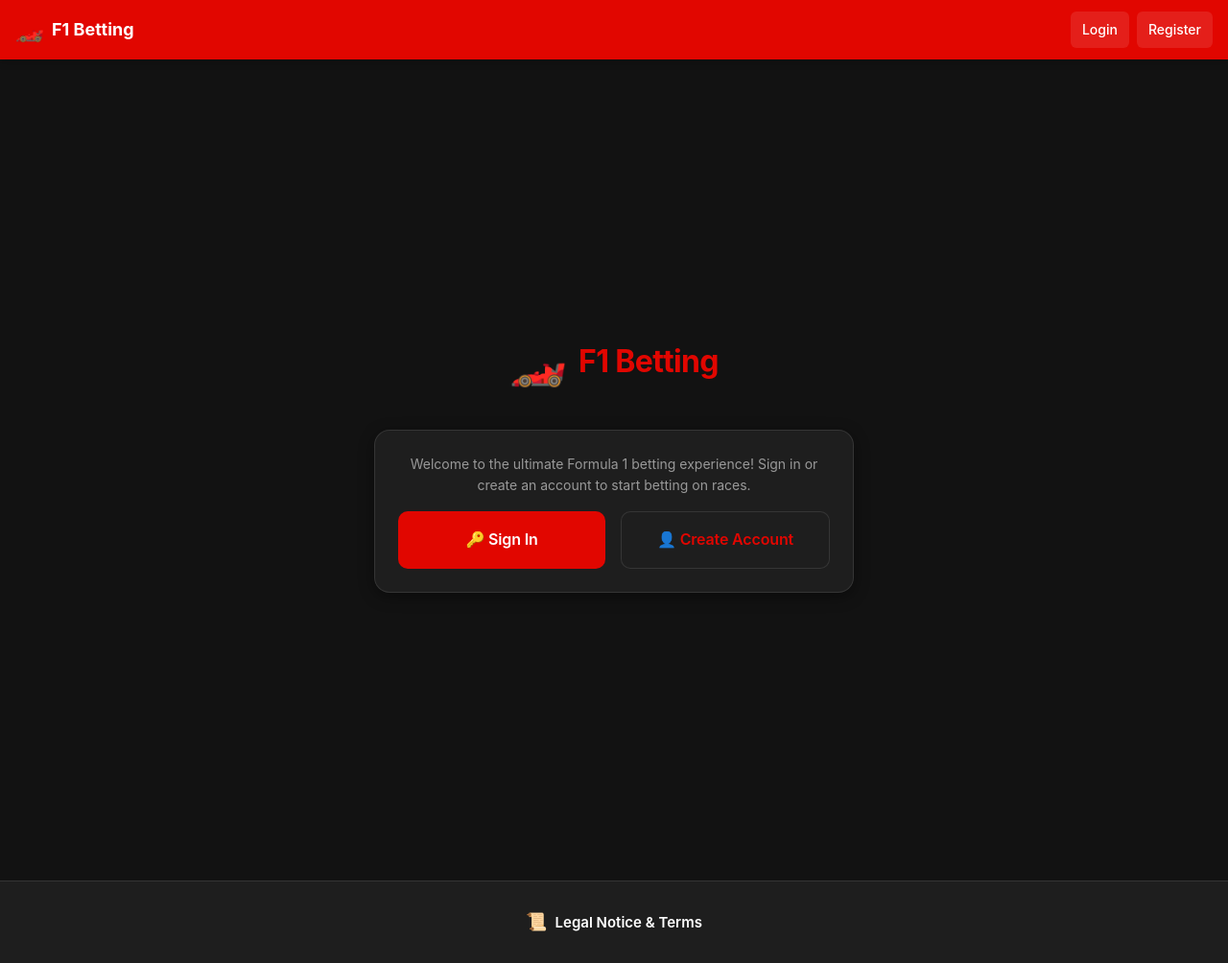
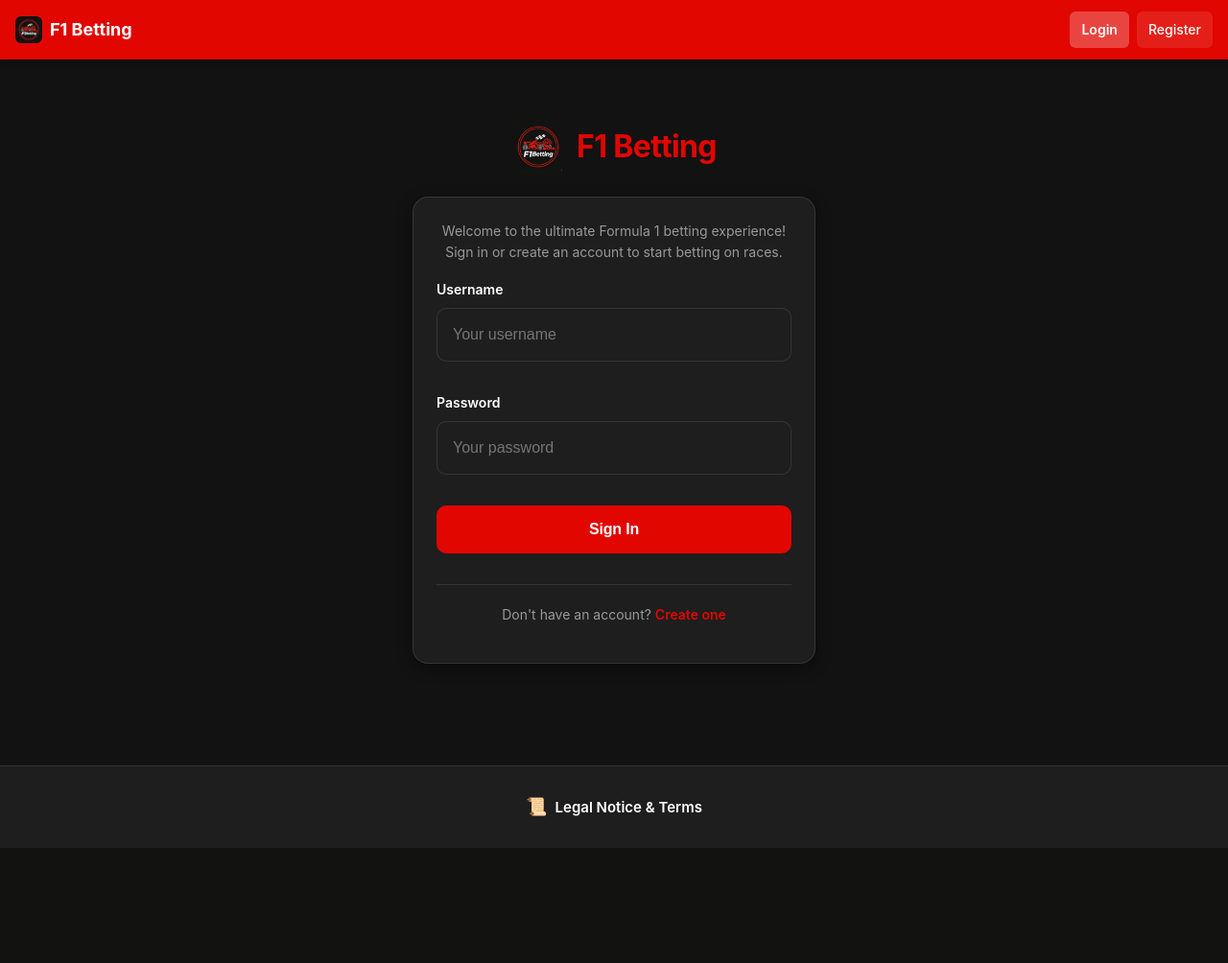
Before and after one commit to Meith0717/f1-betting-website, a Flask app: page / in a window 1280 px wide. Shown: the whole page at 96% size. After the commit the page ends 884 px from the top, so only its background shows below. Run offline with Flask 3, Linux system fonts and the light colour scheme.

Commit message:
Merge welcome and login pages, use logo images, strip ANSI codes from logs
- Combine welcome description and login form on / (welcome.html)
- /login GET redirects to /; login.html template removed
- Nav login link and auth redirects point to main.index
- Replace emoji logo with icon PNGs in nav bar and welcome page
- Add ANSI escape strip filter to log handlers (fixes unreadable
  characters in log files from werkzeug color codes)

Generated by Mistral Vibe.
Co-Authored-By: Mistral Vibe <vibe@mistral.ai>

```diff
--- a/src/app/auth_decorators.py
+++ b/src/app/auth_decorators.py
@@ -13,7 +13,7 @@ def login_required(f):
     def decorated(*args, **kwargs):
         if "username" not in session:
             flash("Please login first", "error")
-            return redirect(url_for("auth.login"))
+            return redirect(url_for("main.index"))
         return f(*args, **kwargs)
 
     return decorated
@@ -26,7 +26,7 @@ def admin_required(f):
     def decorated(*args, **kwargs):
         if "username" not in session:
             flash("Please login first", "error")
-            return redirect(url_for("auth.login"))
+            return redirect(url_for("main.index"))
 
         from .services.user_service import user_service
 
--- a/src/app/core/logger.py
+++ b/src/app/core/logger.py
@@ -13,10 +13,26 @@ with file + console handlers. All named loggers propagate to root.
 
 import logging
 import os
+import re
 from logging.handlers import RotatingFileHandler
 from typing import Optional
 
 _LOG_FILE_PATH: Optional[str] = None
+
+_ANSI_RE = re.compile(r"\x1b\[[0-9;]*m")
+
+
+class _AnsiStripFilter(logging.Filter):
+    """Remove ANSI escape sequences from log records so log files stay plain text."""
+
+    def filter(self, record: logging.LogRecord) -> bool:
+        record.msg = _ANSI_RE.sub("", str(record.msg))
+        if record.args:
+            record.args = tuple(
+                _ANSI_RE.sub("", str(a)) if isinstance(a, str) else a
+                for a in record.args
+            )
+        return True
 
 
 def get_logger(name: str = None) -> logging.Logger:
@@ -55,14 +71,18 @@ def setup_logging(log_dir: str, level: str = None) -> str:
         root.removeHandler(h)
         h.close()
 
+    ansi_filter = _AnsiStripFilter()
+
     file_handler = RotatingFileHandler(log_file, maxBytes=1024 * 1024, backupCount=5)
     file_handler.setLevel(log_level)
     file_handler.setFormatter(formatter)
+    file_handler.addFilter(ansi_filter)
     root.addHandler(file_handler)
 
     console_handler = logging.StreamHandler()
     console_handler.setLevel(log_level)
     console_handler.setFormatter(formatter)
+    console_handler.addFilter(ansi_filter)
     root.addHandler(console_handler)
 
     get_logger(__name__).info("Logging configured — level=%s, file=%s", logging.getLevelName(log_level), log_file)
--- a/src/app/routes/auth_routes.py
+++ b/src/app/routes/auth_routes.py
@@ -30,8 +30,9 @@ def login():
             return redirect(url_for("main.index"))
 
         flash("Invalid username or password", "error")
+        return redirect(url_for("main.index"))
 
-    return render_template("auth/login.html")
+    return redirect(url_for("main.index"))
 
 
 @login_required
@@ -55,7 +56,7 @@ def register():
         else:
             user_service.create(username, password, is_admin=False)
             flash("Registration successful! Please login.", "success")
-            return redirect(url_for("auth.login"))
+            return redirect(url_for("main.index"))
 
     return render_template(
         "auth/register.html", require_registration_password=len(user_service.load_all()) > 0
--- a/src/app/static/css/mobile-styles.css
+++ b/src/app/static/css/mobile-styles.css
@@ -125,7 +125,9 @@ nav.mobile-nav {
 }
 
 .nav-logo {
-    font-size: 24px;
+    width: 28px;
+    height: 28px;
+    border-radius: 6px;
 }
 
 .nav-title {
--- a/src/app/templates/base.html
+++ b/src/app/templates/base.html
@@ -46,7 +46,7 @@
     <nav class="mobile-nav">
       <div class="nav-content">
         <div class="nav-left">
-          <span class="nav-logo">🏎️</span>
+          <img src="{{ url_for('static', filename='icons/icon-128x128.png') }}" alt="F1 Betting logo" class="nav-logo" width="28" height="28" />
           <span class="nav-title">F1 Betting</span>
         </div>
         <button class="menu-button" onclick="toggleMobileMenu()" aria-label="Toggle menu">☰</button>
@@ -76,7 +76,7 @@
           {% endif %}
           {% else %}
           <!-- Show login/register when no user is logged in -->
-          <a href="{{ url_for('auth.login') }}" class="nav-link login-link {% if request.endpoint == 'auth.login' %}active{% endif %}" title="Login">
+          <a href="{{ url_for('main.index') }}" class="nav-link login-link {% if request.endpoint == 'main.index' %}active{% endif %}" title="Login">
             <span class="nav-icon">🔑</span>
             <span class="nav-text">Login</span>
           </a>
--- a/src/app/templates/welcome.html
+++ b/src/app/templates/welcome.html
@@ -1,33 +1,63 @@
 {% extends 'base.html' %} {% block content %}
+
+<link rel="stylesheet" href="{{ url_for('static', filename='css/auth-styles.css') }}" />
 
 <div class="welcome-container">
   <div class="welcome-content">
     <div class="welcome-logo">
-      <span class="logo-icon">🏎️</span>
+      <img src="{{ url_for('static', filename='icons/icon-192x192.png') }}" alt="F1 Betting logo" class="logo-icon" width="56" height="56" />
       <h1 class="welcome-title">F1 Betting</h1>
     </div>
 
-    <div class="welcome-card">
+    <div class="card welcome-card">
       <p class="welcome-description">
         Welcome to the ultimate Formula 1 betting experience! Sign in or create an account to start betting on races.
       </p>
 
-      <div class="auth-actions">
-        <a href="{{ url_for('auth.login') }}" class="btn btn-primary btn-block btn-large" title="Sign in to your existing account">
-          🔑 Sign In
-        </a>
-        <a href="{{ url_for('auth.register') }}" class="btn btn-secondary btn-block btn-large" title="Create a new account to start betting">
-          👤 Create Account
-        </a>
+      <form method="POST" action="{{ url_for('auth.login') }}" class="auth-form">
+        <div class="form-group">
+          <label for="username" class="form-label">Username</label>
+          <input
+            type="text"
+            id="username"
+            name="username"
+            required
+            placeholder="Your username"
+            autocomplete="username"
+            class="form-control mobile-input"
+          />
+        </div>
+
+        <div class="form-group">
+          <label for="password" class="form-label">Password</label>
+          <input
+            type="password"
+            id="password"
+            name="password"
+            required
+            placeholder="Your password"
+            autocomplete="current-password"
+            class="form-control mobile-input"
+          />
+        </div>
+
+        <button type="submit" class="btn btn-primary btn-block btn-large">
+          Sign In
+        </button>
+      </form>
+
+      <div class="auth-footer">
+        <p class="auth-footer-text">Don't have an account?
+          <a href="{{ url_for('auth.register') }}" class="auth-link">Create one</a>
+        </p>
       </div>
     </div>
   </div>
 </div>
 
 <style>
-  /* Mobile-first welcome page styles */
   .welcome-container {
-    min-height: 100vh;
+    min-height: calc(100vh - 120px);
     display: flex;
     align-items: center;
     justify-content: center;
@@ -36,7 +66,7 @@
 
   .welcome-content {
     width: 100%;
-    max-width: 500px;
+    max-width: 420px;
     text-align: center;
   }
 
@@ -45,12 +75,14 @@
     align-items: center;
     justify-content: center;
     gap: 12px;
-    margin-bottom: 32px;
+    margin-bottom: 24px;
     flex-wrap: wrap;
   }
 
   .logo-icon {
-    font-size: 48px;
+    width: 56px;
+    height: 56px;
+    border-radius: 12px;
   }
 
   .welcome-title {
@@ -61,44 +93,19 @@
   }
 
   .welcome-card {
-    background-color: var(--surface);
+    padding: 24px;
     border-radius: 16px;
-    padding: 24px;
     box-shadow: var(--shadow-lg);
-    border: 1px solid var(--border);
-    margin-top: 24px;
+    text-align: left;
   }
 
   .welcome-description {
     color: var(--text-muted);
-    font-size: 16px;
+    font-size: 15px;
     line-height: 1.6;
-    margin-bottom: 32px;
-  }
-
-  .auth-actions {
-    display: flex;
-    flex-direction: column;
-    gap: 16px;
-  }
-
-  .btn-large {
-    padding: 16px 24px;
-    font-size: 16px;
-    font-weight: 600;
-  }
-
-  @media (min-width: 480px) {
-    .auth-actions {
-      flex-direction: row;
-    }
-
-    .auth-actions .btn {
-      flex: 1;
-    }
+    margin-bottom: 24px;
+    text-align: center;
   }
 </style>
 
-<script src="{{ url_for('static', filename='js/countdown.js') }}"></script>
-
 {% endblock %}
```
Also changed, not shown: src/app/templates/auth/login.html (deleted, +0 -57 lines).
